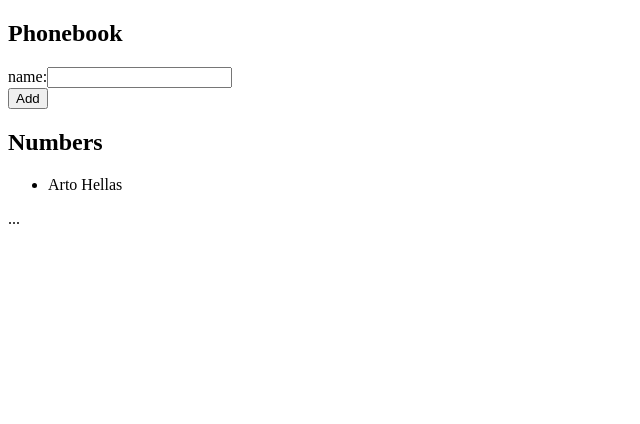
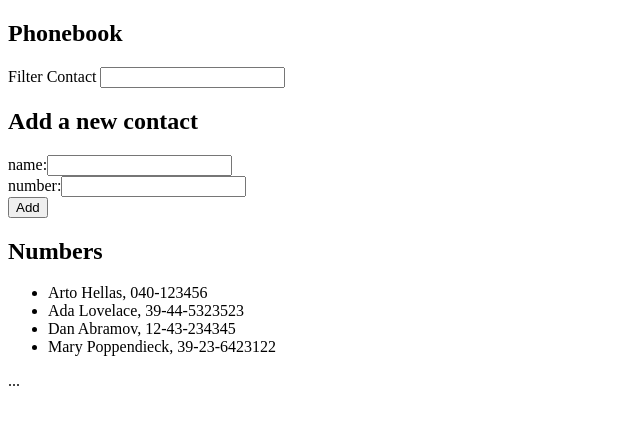
Before and after one commit to AnahiVera/fullStackOpen, a React (Vite) app in the folder Part2/agendaTelefonica--/: page / in a window 1280 px wide. Shown: the top 424 px of the page, without its empty margins (0-640 px from the left). Built offline with nearby package versions, Linux system fonts and the light colour scheme.

Commit message:
part 2.10

```diff
--- a/Part2/agendaTelefonica--/src/App.jsx
+++ b/Part2/agendaTelefonica--/src/App.jsx
@@ -1,24 +1,33 @@
 import { useState } from 'react'
 import Name from './Name'
+import Filter from './assets/Filter'
+import PersonForm from './assets/PersonForm'
 
 const App = () => {
   const [persons, setPersons] = useState([
-    { name: 'Arto Hellas' }
+    { name: 'Arto Hellas', number: '040-123456', id: 1 },
+    { name: 'Ada Lovelace', number: '39-44-5323523', id: 2 },
+    { name: 'Dan Abramov', number: '12-43-234345', id: 3 },
+    { name: 'Mary Poppendieck', number: '39-23-6423122', id: 4 }
   ])
   const [newName, setNewName] = useState('')
+  const [newNumber, setNewNumber] = useState('')
+  const [filter, setFilter] = useState('')
 
 
-  const addName = (event) => {
+  const addContact = (event) => {
     event.preventDefault()
-    const nameObject = {
-      name: newName
+    const newObject = {
+      name: newName,
+      number: newNumber
     }
     //checks if the name already exists | Case sensitive
     if (persons.some(person => person.name === newName)) {
       alert(`${newName} is already added to phonebook`)
     } else {
-      setPersons(persons.concat(nameObject)) // concat creates a new copy of the array with the new element added at the end
+      setPersons(persons.concat(newObject)) // concat creates a new copy of the array with the new element added at the end
       setNewName('')
+      setNewNumber('')
     }
   }
 
@@ -27,25 +36,29 @@ const App = () => {
     setNewName(event.target.value)
   }
 
+  const handleNumberChange = (event) => {
+    console.log(event.target.value)
+    setNewNumber(event.target.value)
+  }
 
+  const personsToShow = filter
+  ? persons.filter(person => person.name.toLowerCase().includes(filter.toLowerCase()))
+  : persons
 
   return (
     <div>
       <h2>Phonebook</h2>
-      <form onSubmit={addName}>
-        <div>
-          name:
-          <input
-            value={newName}
-            onChange={handleNameChange} />
-        </div>
-        <div>
-          <button type="submit">Add</button>
-        </div>
-      </form>
+      <Filter filter={filter} setFilter={setFilter} />
+
+
+      <h2>Add a new contact</h2>
+      <PersonForm addContact={addContact} newName={newName} handleNameChange={handleNameChange} newNumber={newNumber} handleNumberChange={handleNumberChange} />
+
+
       <h2>Numbers</h2>
-      <ul> {persons.map(person =>
-        <Name key={person.name} name={person.name} />)}
+
+      <ul> {personsToShow.map(person =>
+        <Name key={person.name} name={person.name} number={person.number} />)}
       </ul>
 
       ...
--- a/Part2/agendaTelefonica--/src/Name.jsx
+++ b/Part2/agendaTelefonica--/src/Name.jsx
@@ -1,6 +1,7 @@
-const Name = ({name}) => {
+const Name = ({name, number}) => {
     return (
-      <li>{name}</li>
+      <li>{name}, {number}</li>
+
     )
   }
 
--- /dev/null
+++ b/Part2/agendaTelefonica--/src/assets/Filter.jsx
@@ -0,0 +1,13 @@
+
+const Filter = ({ filter, setFilter }) => {
+
+    const handleFilter = (e) => {
+        setFilter(e.target.value)
+    }
+  return (
+    <div>
+      Filter Contact <input value={filter} onChange={handleFilter} />
+    </div>
+  )
+}
+export default Filter
--- /dev/null
+++ b/Part2/agendaTelefonica--/src/assets/PersonForm.jsx
@@ -0,0 +1,26 @@
+
+const PersonForm = ({ addContact, newName, handleNameChange, newNumber, handleNumberChange }) => {
+  return (
+    <form onSubmit={addContact}>
+        <div>
+          name:
+          <input
+            value={newName}
+            onChange={handleNameChange} />
+
+        </div>
+        <div>
+          number:
+          <input
+            value={newNumber}
+            onChange={handleNumberChange} />
+
+        </div>
+        <div>
+          <button type="submit">Add</button>
+        </div>
+      </form>
+  )
+}
+
+export default PersonForm
```
